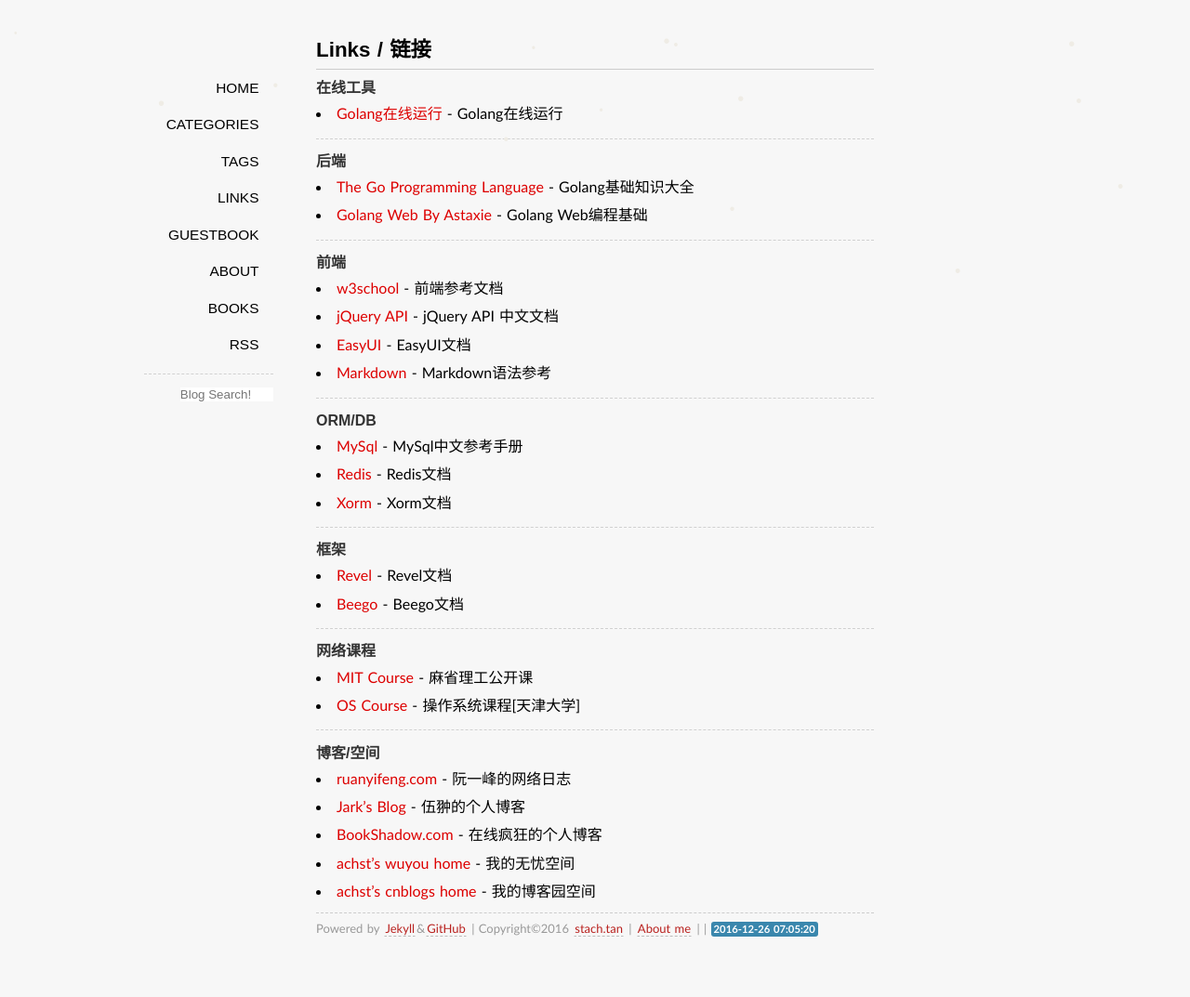
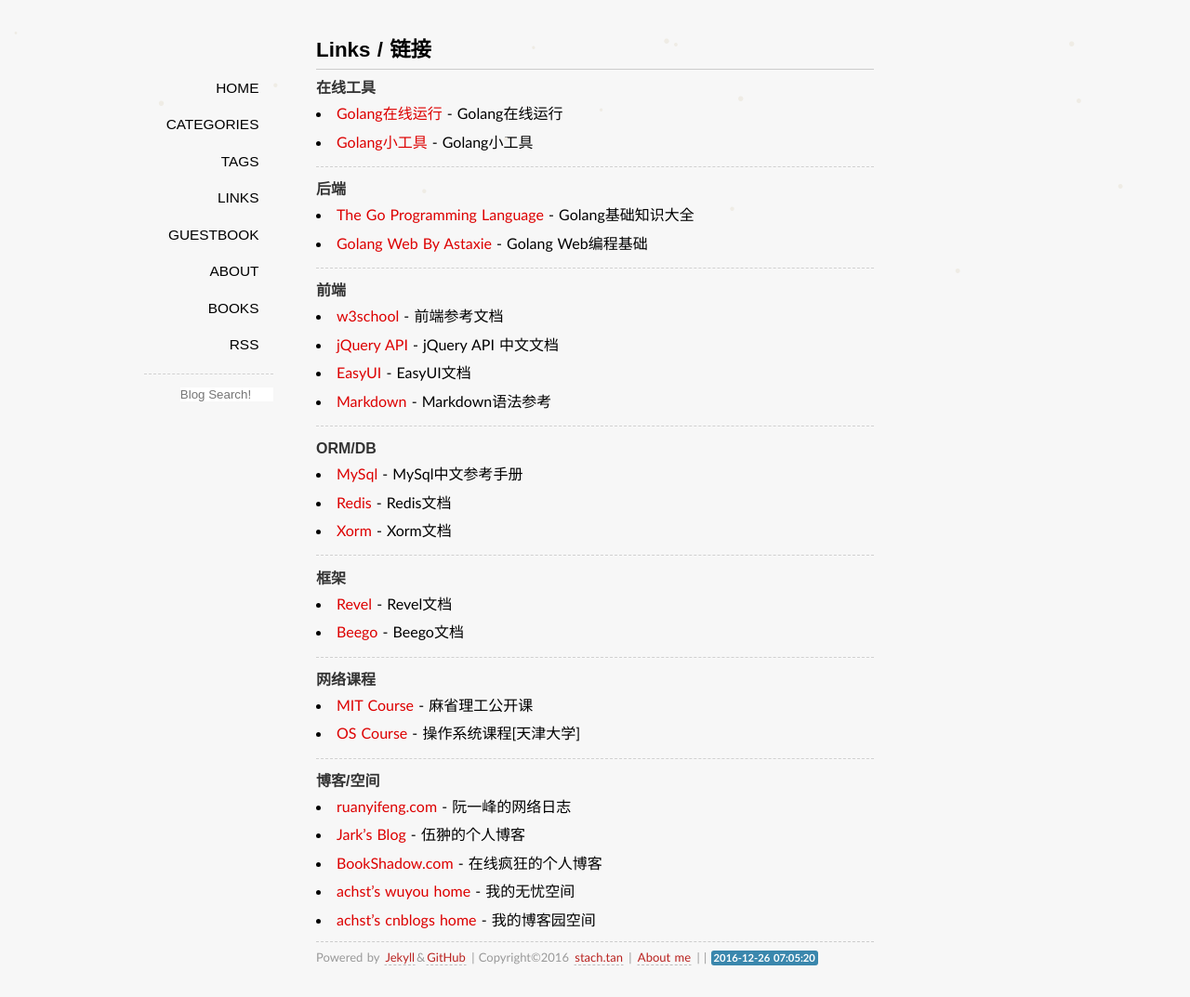
Before and after one commit to hopehook/HopeHook.com, a Jekyll site: the page built from links/index.md, in a window 1280 px wide. Shown: the whole page at 93% size. Built offline with Jekyll 4.4.1, drawn with Linux system fonts in a browser that asks for light colours; some web fonts are replaced; Markdown is read by kramdown in place of the engine named in the settings; comment, search, counter and statistics services are not loaded; before the commit the page ends 1042 px from its top, so only the background shows below that.

Commit message:
Update index.md

```diff
--- a/links/index.md
+++ b/links/index.md
@@ -9,6 +9,7 @@
 ---
 #### 在线工具
 * [Golang在线运行](https://wide.b3log.org/playground) - Golang在线运行
+* [Golang小工具](https://github.com/toolkits) - Golang小工具
 <br/>
 
 ---
```
